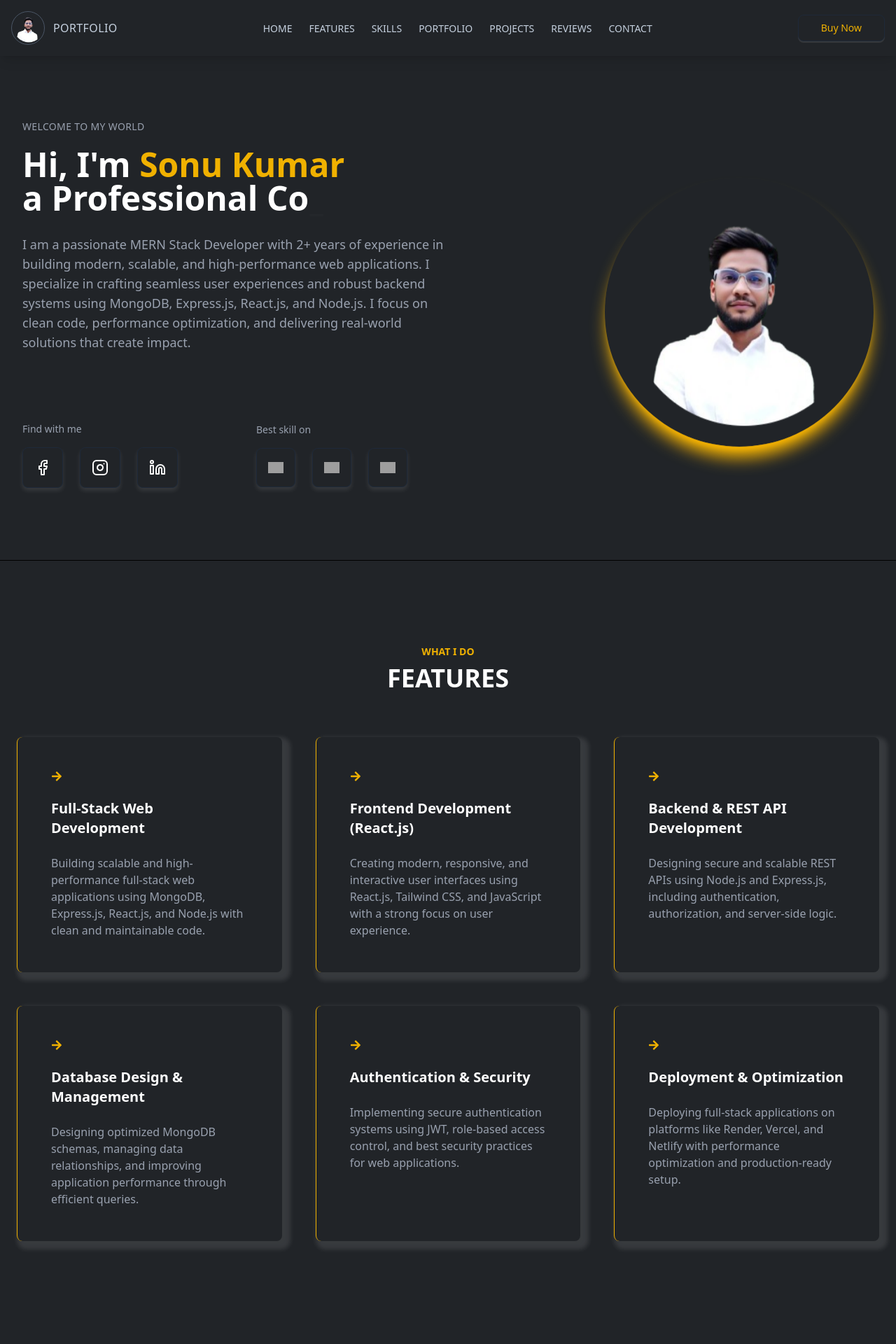
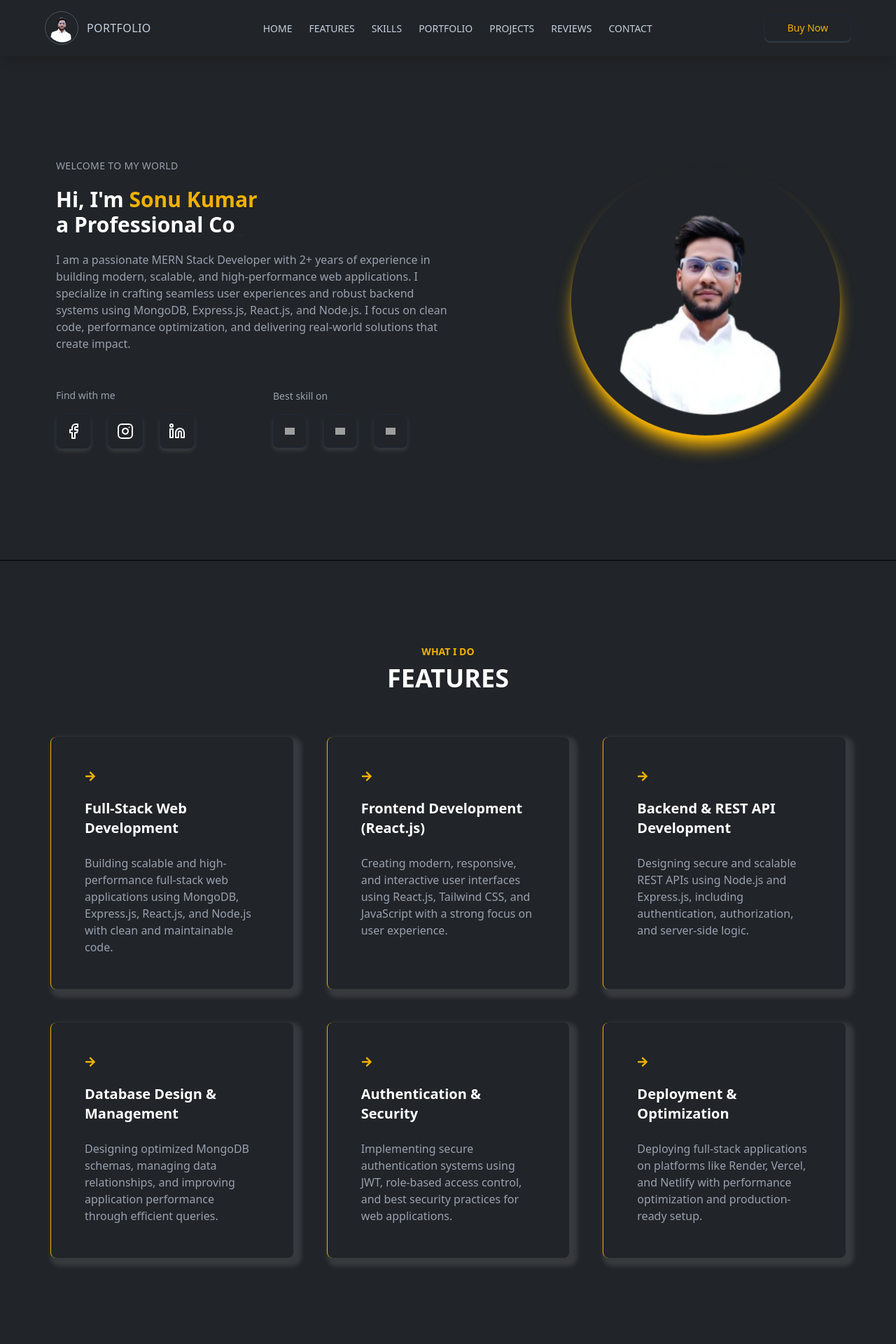
Before and after one commit to sonukumar81075/persinalPortfolio, a React (Vite) app: page / in a window 1280 px wide. Shown: the top 1920 px of the page at 70% size. Built offline with nearby package versions, Linux system fonts and the light colour scheme; grey boxes are pictures that could not be loaded.

Commit message:
latest code update

```diff
--- a/src/components/Contact.jsx
+++ b/src/components/Contact.jsx
@@ -34,13 +34,13 @@ const Contact = () => {
   return (
     <>
       <div className="min-h-screen bg-[#212428] flex flex-col items-center justify-center px-6 md:pt-12  pb-24">
-        <div className="max-w-7xl mx-auto pb-12 text-center ">
+        <div className="container lg:px-12 mx-auto pb-12 text-center ">
           <h3 className="text-yellow-500 text-sm font-semibold uppercase">
             {ContactData.title}
           </h3>
           <h2 className="text-4xl font-bold mt-2 text-white">{ContactData.Heading}</h2>
         </div>
-        <div className="grid md:grid-cols-3 gap-8 w-full max-w-7xl ">
+        <div className="grid md:grid-cols-3 gap-8 w-full container lg:px-12 ">
           {/* Profile Card */}
           <div className="bg-[#24272b] p-6 rounded-xl border-l-[1px] border-yellow-500 shadow-[5px_6px_0px_0px_rgba(255,255,255,0.1)] ">
             <img
--- a/src/components/Features.jsx
+++ b/src/components/Features.jsx
@@ -4,11 +4,11 @@ const Features = () => {
   return (
     <>
     <div className="bg-[#212428] w-full min-h-screen text-white pt-24  px-6">
-      <div className="max-w-7xl mx-auto py-6 text-center">
+      <div className="container lg:px-12 mx-auto py-6 text-center">
         <h3 className="text-yellow-500 text-sm font-semibold uppercase">{FeaturesData.Heading}</h3>
         <h2 className="text-4xl font-bold mt-2">{FeaturesData.title}</h2>
       </div>
-      <div className="grid grid-cols-1  sm:grid-cols-2 lg:grid-cols-3  gap-12 mt-10 max-w-7xl mx-auto">
+      <div className="grid grid-cols-1  sm:grid-cols-2 lg:grid-cols-3  gap-12 mt-10 container lg:px-12 mx-auto">
         {Feature.map((service, index) => (
           <div
             key={index}
--- a/src/components/HeroSection.jsx
+++ b/src/components/HeroSection.jsx
@@ -11,13 +11,13 @@ const HeroSection = () => {
   return (
     <>
       <div className="bg-[#212428] text-white min-h-screen flex items-center justify-center px-8 pt-20">
-        <div className="max-w-7xl w-full flex flex-col md:flex-row items-center sm:pt-0 pt-8">
+        <div className="container lg:px-12  w-full flex flex-col md:flex-row items-center sm:pt-0 pt-8">
           {/* Left Content */}
           <div className="md:w-1/2 text-center md:text-left md:order-0 order-2">
             <p className="text-sm text-gray-400 py-3 tracking-wide uppercase">
               {HeroSectionData.Welcome}
             </p>
-            <h1 className="text-4xl md:text-5xl font-bold mt-2">
+            <h1 className="text-3xl 2xl:text-5xl font-bold mt-2">
               {HeroSectionData.titlestart}{" "}
               <span className="text-yellow-500">
                 {HeroSectionData.titlecenter}
@@ -42,12 +42,12 @@ const HeroSection = () => {
                 />
               </span>
             </h1>
-            <p className="text-gray-400 mt-4  py-3 text-lg">
+            <p className="text-gray-400 2xl:mt-4 mt-2  py-3 2xl:text-lg">
               {HeroSectionData.description}
             </p>
 
             {/* Social & Skills */}
-            <div className="py-6 md:mt-16   items-center flex flex-col md:flex-row md:gap-28 md:space-y-0 space-y-6">
+            <div className="py-6 2xl:mt-16 md:mt-4  items-center flex flex-col md:flex-row md:gap-28 md:space-y-0 space-y-6">
               {/* Social Icons */}
               <div>
                 <p className="text-gray-400 text-sm text-start mb-4">
@@ -59,7 +59,7 @@ const HeroSection = () => {
                       key={icon.id}
                       target="_blank"
                       to={icon.to}
-                      className="bg-[#212428] border border-gray-800 hover:text-yellow-500 shadow-[0_4px_6px_0px_rgba(255,255,255,0.1)] p-4 rounded-lg transition-transform duration-300 transform hover:translate-y-[-3px]"
+                      className="bg-[#212428] border border-gray-800 hover:text-yellow-500 shadow-[0_4px_6px_0px_rgba(255,255,255,0.1)] p-3 2xl:p-4 rounded-lg transition-transform duration-300 transform hover:translate-y-[-3px]"
                     >
                       {icon.svg}
                     </Link>
@@ -81,7 +81,7 @@ const HeroSection = () => {
                       className="bg-[#212428] border border-gray-800 hover:text-yellow-500
                  shadow-[0_4px_6px_0px_rgba(255,255,255,0.1)]
                  p-4 rounded-lg transition-transform duration-300
-                 transform hover:-translate-y-1 w-14 h-14
+                 transform hover:-translate-y-1 2xl:w-14 w-12 2xl:h-14 h-12
                  flex items-center justify-center"
                     >
                       <img
@@ -96,7 +96,7 @@ const HeroSection = () => {
             </div>
           </div>
 
-          <div className="md:w-1/2 flex justify-end md:mt-8 md:py-24 py-6">
+          <div className="md:w-1/2 flex justify-end md:mt-0 2xl:mt-8 md:py-24 py-6">
             <div className="w-72 h-72 md:w-96 md:h-96 rounded-full   border-yellow-600 overflow-hidden shadow-xl shadow-amber-400 animate-move-up-down">
               <img
                 src="/images/right_image.png"
--- a/src/components/Portfolio.jsx
+++ b/src/components/Portfolio.jsx
@@ -21,7 +21,7 @@ const Portfolio = () => {
   return (
     <>
       <div className="bg-[#212428] min-h-screen  text-white pt-24   md:px-6 px-2">
-        <div className="max-w-7xl mx-auto py-6 text-center">
+        <div className="container lg:px-12 mx-auto py-6 text-center">
           <h3 className="text-yellow-500 text-sm font-semibold uppercase">
             {ServicesData.title}
           </h3>
@@ -29,7 +29,7 @@ const Portfolio = () => {
         </div>
         <div className="min-h-screen bg-[#212428] text-white p-4">
           {/* Services Grid */}
-          <div className="grid grid-cols-1 sm:grid-cols-2  lg:grid-cols-3 gap-12 mt-10 max-w-7xl mx-auto ">
+          <div className="grid grid-cols-1 sm:grid-cols-2  lg:grid-cols-3 gap-12 mt-10 container lg:px-12 mx-auto ">
             {Services.map((service, index) => (
               <article
                 key={index}
--- a/src/components/Reviews.jsx
+++ b/src/components/Reviews.jsx
@@ -4,7 +4,7 @@ import ReviewsSlider from "./helper/ReviewsSlider";
 const Reviews = () => {
   return (
     <div className="bg-[#212428] min-h-screen  text-white pt-24  px-4 md:px-0">
-      <div className="max-w-7xl mx-auto  py-12 text-center">
+      <div className="container lg:px-12 mx-auto  py-12 text-center">
         <h3 className="text-yellow-500 text-sm font-semibold uppercase">
           Client Reviews
         </h3>
@@ -13,7 +13,7 @@ const Reviews = () => {
           I've 40+Client Feedback
         </h2>
       </div>
-      <div className="max-w-7xl mx-auto   ">
+      <div className="container lg:px-12 mx-auto   ">
         {/* reviews slider */}
         <ReviewsSlider />
       </div>
--- a/src/components/Skills.jsx
+++ b/src/components/Skills.jsx
@@ -5,14 +5,14 @@ import { SkillsData } from "../DynamicData/Features";
 const Skills = () => {
   return (
     <div className="bg-[#212428] min-h-screen items-center flex flex-col justify-center  text-white pt-12  px-6">
-      {/* <div className="max-w-7xl mx-auto py-16 text-center">
+      {/* <div className="container lg:px-12 mx-auto py-16 text-center">
         <h3 className="text-yellow-500 text-sm font-semibold uppercase">
           {SkillsData.Heading}
         </h3>
         <h2 className="text-4xl font-bold mt-2">{SkillsData.title}</h2>
       </div> */}
 
-      <div className="grid max-w-7xl mx-auto grid-cols-1 lg:grid-cols-7 gap-[2rem] items-center">
+      <div className="grid container lg:px-12 mx-auto grid-cols-1 lg:grid-cols-7 gap-[2rem] items-center">
         <div className="col-span-3 items-start space-y-3 flex justify-center flex-col h-full">
           <p className="text-yellow-500">My Skills</p>
           <h1 className="text-white">  Let’s Explore My <br /> Technical Skills & Experience</h1>
--- a/src/components/helper/Navbar.jsx
+++ b/src/components/helper/Navbar.jsx
@@ -19,7 +19,7 @@ const Navbar = () => {
 
   return (
     <nav className="bg-[#212428] text-white p-4 fixed w-full top-0 z-10 shadow-lg">
-      <div className="max-w-full 2xl:px-24 mx-auto flex justify-between items-center">
+      <div className="container lg:px-12 2xl:px-24 mx-auto flex justify-between items-center">
         <div
           className="cursor-pointer flex items-center gap-3"
           onClick={() => handleScroll("home")}
@@ -227,7 +227,7 @@ export default Navbar;
 // const Navbar = () => {
 //   return (
 //     <nav className="bg-[#212428] text-white p-4 fixed w-full top-0 z-10 shadow-lg">
-//       <div className="max-w-7xl mx-auto flex justify-between items-center">
+//       <div className="container lg:px-12 mx-auto flex justify-between items-center">
 //         <div className="text-xl font-bold">
 //           <Link to="/">INBIO</Link>
 //         </div>
```
Also changed, not shown: src/components/Projects.jsx (+7 -7 lines), src/components/helper/ProjectCard.jsx (+1 -6 lines), public/images/Screenshot_3.png (added).
